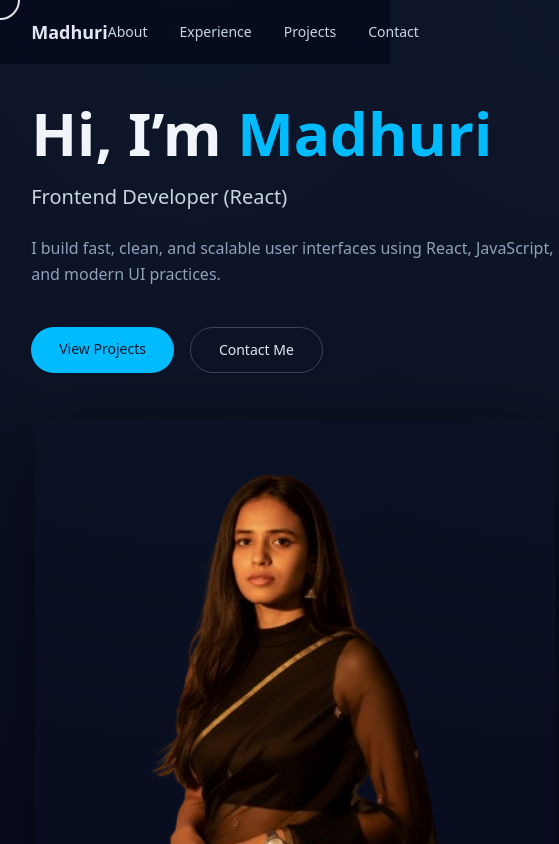
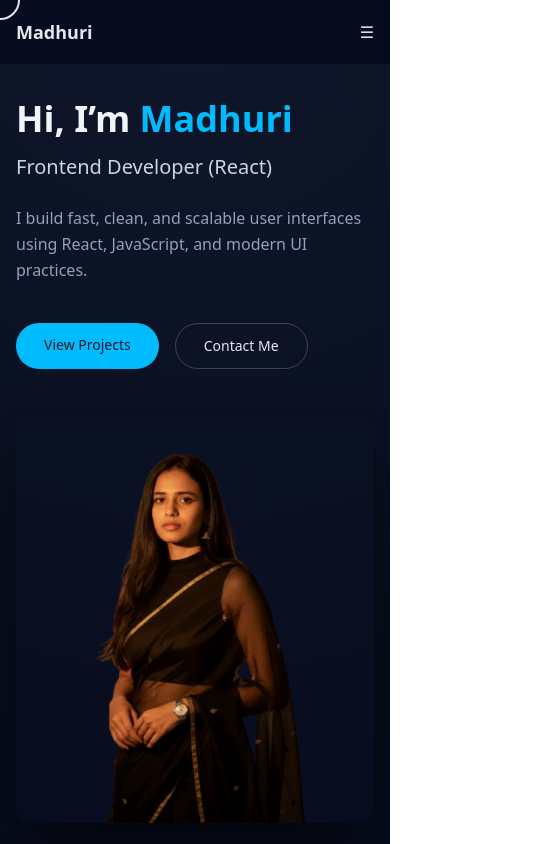
Before and after one commit to Madhuri-Sonawane/ReactPortfolio, a React (Vite) app: page / in a window 390 px wide. Shown: the top 844 px of the page, 559 px wide, since content can reach past the window. Built offline with nearby package versions, Linux system fonts and the light colour scheme.

Commit message:
error solve

```diff
--- a/src/components/NavBar.jsx
+++ b/src/components/NavBar.jsx
@@ -1,33 +1,47 @@
 import { Link } from "react-router-dom";
+import { useState } from "react";
 
 export default function NavBar() {
+  const [open, setOpen] = useState(false);
+
   return (
-    <header className="fixed top-0 z-50 w-full h-16 px-[8%] flex items-center justify-between bg-slate-950/60 backdrop-blur-md">
-      <div className="text-lg font-semibold text-slate-200">
-        <Link to="/" className="text-lg font-semibold text-slate-200 hover:text-sky-400 transition">
-           Madhuri
-        </Link>
+    <header className="fixed top-0 z-50 w-full h-16 px-4 sm:px-[8%] flex items-center justify-between bg-slate-950/60 backdrop-blur-md">
 
-      </div>
+      {/* Logo */}
+      <Link
+        to="/"
+        className="text-lg font-semibold text-slate-200 hover:text-sky-400 transition"
+      >
+        Madhuri
+      </Link>
 
-      <nav className="flex gap-8 text-sm text-slate-300">
-        <Link to="/about" className="hover:text-sky-400 transition">
-          About
-        </Link>
+      {/* Desktop Nav */}
+      <nav className="hidden md:flex gap-8 text-sm text-slate-300">
+        <Link to="/about" className="hover:text-sky-400">About</Link>
+        <Link to="/experience" className="hover:text-sky-400">Experience</Link>
+        <Link to="/projects" className="hover:text-sky-400">Projects</Link>
+        <Link to="/contact" className="hover:text-sky-400">Contact</Link>
+      </nav>
 
-         <Link to="/experience" className="hover:text-sky-400 transition">
-          Experience
-        </Link>
+      {/* Mobile Menu Button */}
+      <button
+        className="md:hidden text-slate-200"
+        onClick={() => setOpen(!open)}
+      >
+        ☰
+      </button>
 
-        <Link to="/projects" className="hover:text-sky-400 transition">
-          Projects
-        </Link>
-
-        <Link to="/contact" className="hover:text-sky-400 transition">
-          Contact
-        </Link>
-
-      </nav>
+      {/* Mobile Menu */}
+      {open && (
+        <div className="absolute top-16 left-0 w-full bg-slate-950/95 backdrop-blur-md md:hidden">
+          <nav className="flex flex-col px-6 py-6 gap-4 text-slate-300">
+            <Link onClick={() => setOpen(false)} to="/about">About</Link>
+            <Link onClick={() => setOpen(false)} to="/experience">Experience</Link>
+            <Link onClick={() => setOpen(false)} to="/projects">Projects</Link>
+            <Link onClick={() => setOpen(false)} to="/contact">Contact</Link>
+          </nav>
+        </div>
+      )}
     </header>
   );
 }
--- a/src/sections/Hero.jsx
+++ b/src/sections/Hero.jsx
@@ -1,7 +1,6 @@
 import { useEffect, useRef } from "react";
 import gsap from "gsap";
 import profileHero from "../assets/profile-hero.png";
-
 
 export default function Hero() {
   const heroRef = useRef(null);
@@ -25,7 +24,7 @@ export default function Hero() {
       .from(
         photoRef.current,
         {
-          x: 40,
+          y: 40,
           opacity: 0,
           duration: 0.6,
         },
@@ -36,11 +35,22 @@ export default function Hero() {
   return (
     <section
       ref={heroRef}
-      className="min-h-screen pt-24 px-[8%] grid grid-cols-12 gap-12 items-center"
+      className="
+        min-h-[calc(100vh-4rem)]
+        pt-24
+        px-4 sm:px-[8%]
+        flex flex-col
+        lg:grid lg:grid-cols-12
+        gap-12
+        items-center
+      "
     >
-      {/* LEFT — 40% */}
-      <div ref={textRef} className="col-span-12 lg:col-span-5">
-        <h1 className="text-6xl font-bold leading-tight text-slate-100">
+      {/* TEXT — FIRST ON MOBILE */}
+      <div
+        ref={textRef}
+        className="w-full order-1 lg:order-none lg:col-span-5"
+      >
+        <h1 className="text-4xl sm:text-5xl lg:text-6xl font-bold leading-tight text-slate-100">
           Hi, I’m <span className="text-sky-400">Madhuri</span>
         </h1>
 
@@ -70,17 +80,24 @@ export default function Hero() {
         </div>
       </div>
 
-      {/* RIGHT — 60% */}
+      {/* IMAGE — BELOW TEXT ON MOBILE */}
       <div
         ref={photoRef}
-        className="col-span-12 lg:col-span-7 flex justify-center"
+        className="w-full order-2 lg:order-none lg:col-span-7 flex justify-center"
       >
         <img
           src={profileHero}
           alt="Madhuri portrait"
-          className="w-full max-w-[520px] h-auto rounded-2xl
-                     shadow-[0_30px_80px_rgba(0,0,0,0.6)]
-                     contrast-[1.05] brightness-[0.95]"
+          className="
+            w-full
+            max-w-[420px]
+            sm:max-w-[480px]
+            lg:max-w-[520px]
+            rounded-2xl
+            shadow-[0_30px_80px_rgba(0,0,0,0.6)]
+            contrast-[1.05]
+            brightness-[0.95]
+          "
         />
       </div>
     </section>
```
